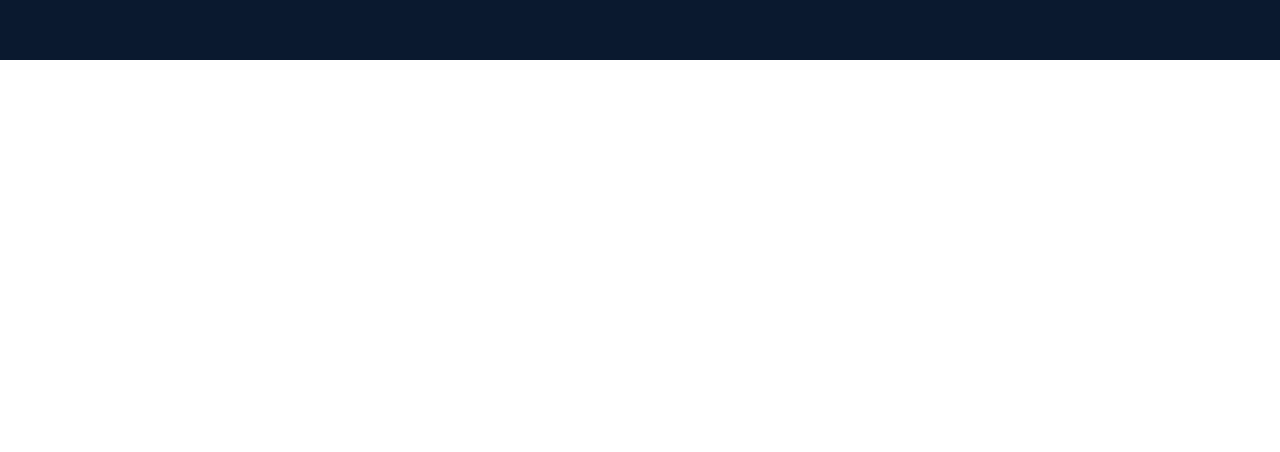
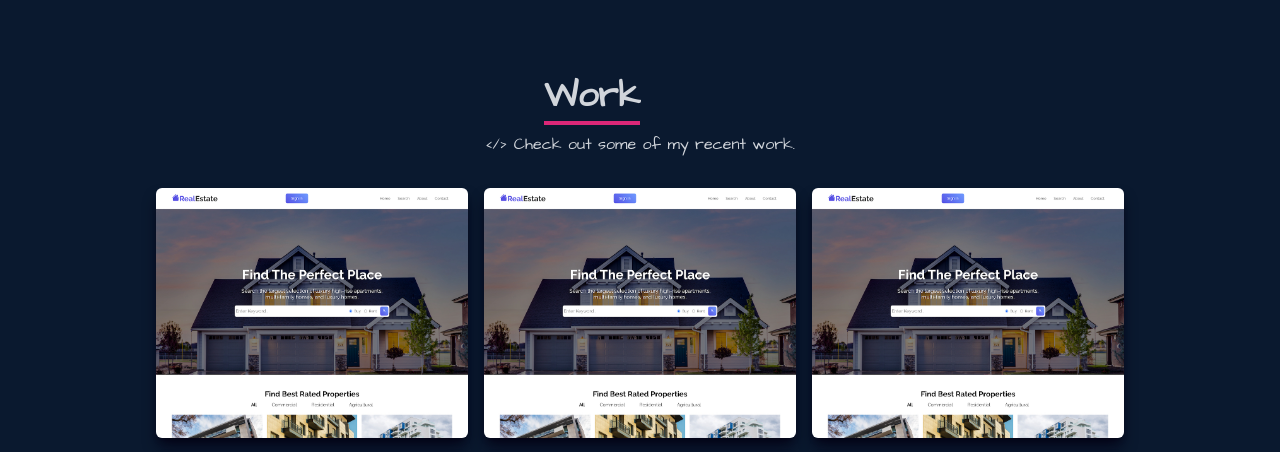
Before and after one commit to MenassieErmias/portfolio-react, a React (Create React App) app: page / in a window 1280 px wide. Shown: the part 2340-2792 px from the top of the page. Before the commit the page ends 2400 px from the top, so only its background shows below. Built offline with nearby package versions, Linux system fonts and the light colour scheme.

Commit message:
Work section done

```diff
--- a/src/App.jsx
+++ b/src/App.jsx
@@ -2,6 +2,7 @@
 import Home from "./components/Home";
 import Navbar from "./components/Navbar";
 import Skills from "./components/Skills";
+import Work from "./components/Work";
 
 function App() {
   return (
@@ -10,6 +11,7 @@
       <Home />
       <About />
       <Skills />
+      <Work />
     </div>
   );
 }
--- a/src/components/Skills.jsx
+++ b/src/components/Skills.jsx
@@ -13,7 +13,7 @@
 const Skills = () => {
     return (
         <div name='skills' className='w-full min-h-screen bg-[#0a192f] text-gray-300 '>
-            <div className='max-w-[1000px] mx-auto p-4 flex flex-col justify-center'>
+            <div className='max-w-[1000px] mx-auto p-4 flex flex-col justify-center w-full h-full items-center'>
                 <div className='grid grid-cols-2'>
                     <div className='sm:text-right'>
                         <p className=' text-4xl font-bold inline border-b-4 border-pink-600'>Experience</p>
--- /dev/null
+++ b/src/components/Work.jsx
@@ -0,0 +1,121 @@
+import WorkImg from '../assets/projects/realestate.jpg'
+import WorkImg2 from '../assets/projects/workImg.jpeg'
+
+const Work = () => {
+    return (
+        <div name='work' className="w-full min-h-screen bg-[#0a192f] text-gray-300">
+            <div className="max-w-[1000px] mx-auto p-4 flex flex-col justify-center w-full h-full">
+                <div className="pb-8 ">
+                    <div className="grid grid-cols-2 mb-4">
+                        <div className="text-right">
+                            <p className="text-4xl font-bold inline border-b-4 border-pink-600">Work</p>
+                        </div>
+                        <div></div>
+                    </div>
+                    <p className="text-center">&lt;/&gt; Check out some of my recent work.</p>
+                </div>
+                <div className="grid sm:grid-cols-2 md:grid-cols-3 gap-4">
+                    {/* CARDS */}
+                    {/* CARD 1 */}
+                    <div style={{ backgroundImage: `url(${WorkImg})` }} className="shadow-lg shadow-[#040316] group container rounded-md flex justify-center items-center mx-auto content-div">
+                        <div>
+                            <div className='opacity-0 group-hover:opacity-100 text-center'>
+                                <span className='w-full text-2xl font-bold tracking-wider text-center'>Real Estate React Project</span>
+                                <div>
+                                    <a href="">
+                                        <button className='text-center px-4 py-3 m-2 rounded-lg bg-white text-gray-700 font-bold text-lg'>Demo</button>
+                                    </a>
+                                    <a href="">
+                                        <button className='text-center px-4 py-3 m-2 rounded-lg bg-white text-gray-700 font-bold text-lg'>Code</button>
+                                    </a>
+                                </div>
+                            </div>
+                        </div>
+                    </div>
+                    {/* CARD 1 */}
+                    <div style={{ backgroundImage: `url(${WorkImg})` }} className="shadow-lg shadow-[#040316] group container rounded-md flex justify-center items-center mx-auto content-div">
+                        <div>
+                            <div className='opacity-0 group-hover:opacity-100 text-center'>
+                                <span className='w-full text-2xl font-bold tracking-wider text-center'>Real Estate React Project</span>
+                                <div>
+                                    <a href="">
+                                        <button className='text-center px-4 py-3 m-2 rounded-lg bg-white text-gray-700 font-bold text-lg'>Demo</button>
+                                    </a>
+                                    <a href="">
+                                        <button className='text-center px-4 py-3 m-2 rounded-lg bg-white text-gray-700 font-bold text-lg'>Code</button>
+                                    </a>
+                                </div>
+                            </div>
+                        </div>
+                    </div>
+                    {/* CARD 1 */}
+                    <div style={{ backgroundImage: `url(${WorkImg})` }} className="shadow-lg shadow-[#040316] group container rounded-md flex justify-center items-center mx-auto content-div">
+                        <div>
+                            <div className='opacity-0 group-hover:opacity-100 text-center'>
+                                <span className='w-full text-2xl font-bold tracking-wider text-center'>Real Estate React Project</span>
+                                <div>
+                                    <a href="">
+                                        <button className='text-center px-4 py-3 m-2 rounded-lg bg-white text-gray-700 font-bold text-lg'>Demo</button>
+                                    </a>
+                                    <a href="">
+                                        <button className='text-center px-4 py-3 m-2 rounded-lg bg-white text-gray-700 font-bold text-lg'>Code</button>
+                                    </a>
+                                </div>
+                            </div>
+                        </div>
+                    </div>
+                    {/* CARD 1 */}
+                    <div style={{ backgroundImage: `url(${WorkImg})` }} className="shadow-lg shadow-[#040316] group container rounded-md flex justify-center items-center mx-auto content-div">
+                        <div>
+                            <div className='opacity-0 group-hover:opacity-100 text-center'>
+                                <span className='w-full text-2xl font-bold tracking-wider text-center'>Real Estate React Project</span>
+                                <div>
+                                    <a href="">
+                                        <button className='text-center px-4 py-3 m-2 rounded-lg bg-white text-gray-700 font-bold text-lg'>Demo</button>
+                                    </a>
+                                    <a href="">
+                                        <button className='text-center px-4 py-3 m-2 rounded-lg bg-white text-gray-700 font-bold text-lg'>Code</button>
+                                    </a>
+                                </div>
+                            </div>
+                        </div>
+                    </div>
+                    {/* CARD 1 */}
+                    <div style={{ backgroundImage: `url(${WorkImg})` }} className="shadow-lg shadow-[#040316] group container rounded-md flex justify-center items-center mx-auto content-div">
+                        <div>
+                            <div className='opacity-0 group-hover:opacity-100 text-center'>
+                                <span className='w-full text-2xl font-bold tracking-wider text-center'>Real Estate React Project</span>
+                                <div>
+                                    <a href="">
+                                        <button className='text-center px-4 py-3 m-2 rounded-lg bg-white text-gray-700 font-bold text-lg'>Demo</button>
+                                    </a>
+                                    <a href="">
+                                        <button className='text-center px-4 py-3 m-2 rounded-lg bg-white text-gray-700 font-bold text-lg'>Code</button>
+                                    </a>
+                                </div>
+                            </div>
+                        </div>
+                    </div>
+                    {/* CARD 1 */}
+                    <div style={{ backgroundImage: `url(${WorkImg})` }} className="shadow-lg shadow-[#040316] group container rounded-md flex justify-center items-center mx-auto content-div">
+                        <div>
+                            <div className='opacity-0 group-hover:opacity-100 text-center'>
+                                <span className='w-full text-2xl font-bold tracking-wider text-center'>Real Estate React Project</span>
+                                <div>
+                                    <a href="">
+                                        <button className='text-center px-4 py-3 m-2 rounded-lg bg-white text-gray-700 font-bold text-lg'>Demo</button>
+                                    </a>
+                                    <a href="">
+                                        <button className='text-center px-4 py-3 m-2 rounded-lg bg-white text-gray-700 font-bold text-lg'>Code</button>
+                                    </a>
+                                </div>
+                            </div>
+                        </div>
+                    </div>
+                </div>
+            </div>
+        </div>
+    )
+}
+
+export default Work
--- a/src/index.css
+++ b/src/index.css
@@ -17,3 +17,18 @@
 body {
     font-family: 'Architects Daughter', sans-serif;
 }
+
+.content-div{
+    background-position: center;
+    background-repeat: no-repeat;
+    background-size: cover;
+    height: 250px;
+}
+
+.content-div:hover{
+    background: linear-gradient(
+        to right,
+        rgba(112, 157,255, 0.8),
+        hsla(242, 74%, 61%, 0.8)
+    )!important;
+}
```
